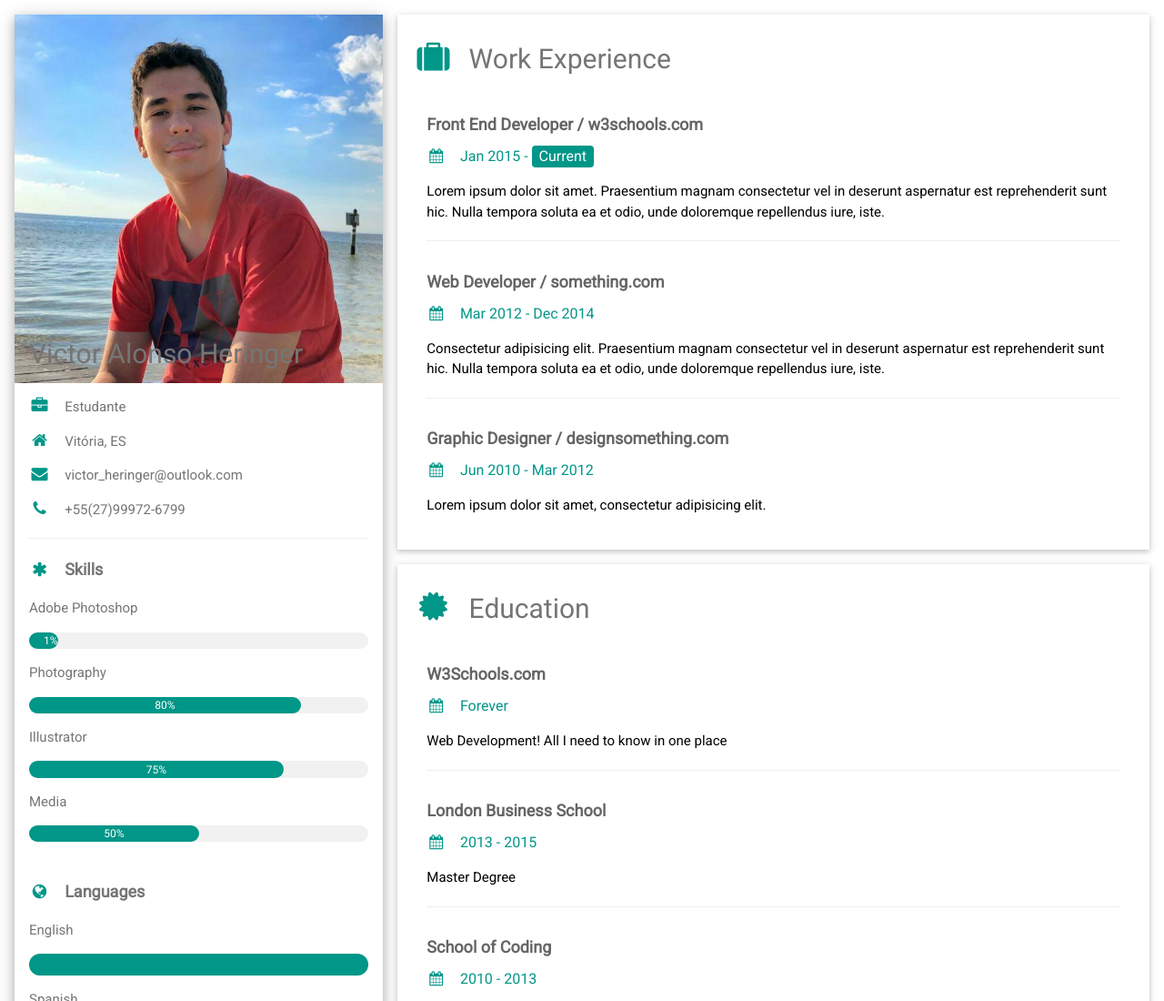
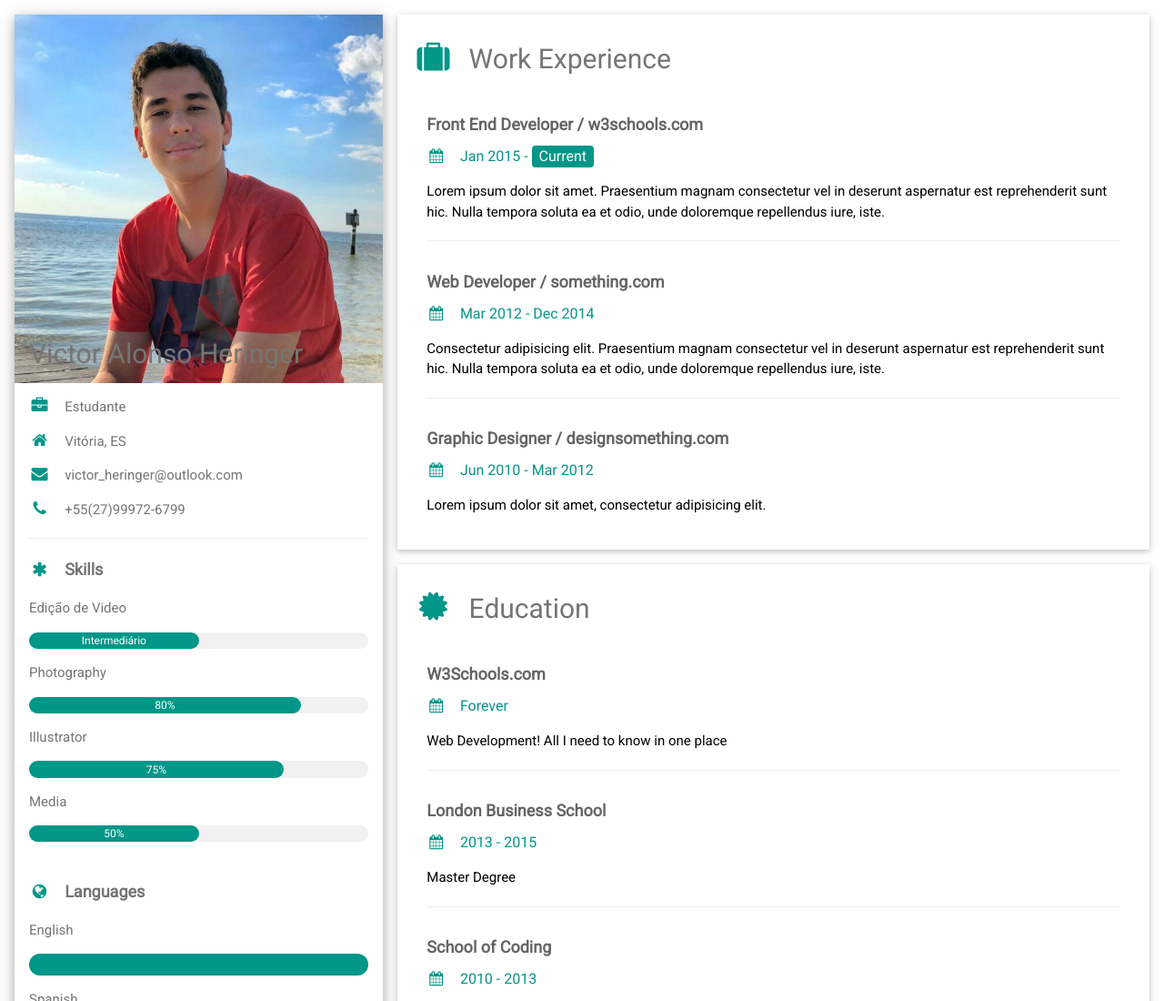
Before and after one commit to Victor-Heringer/Curriculo, a plain HTML site: page index.html in a window 1280 px wide. Shown: the top 1100 px of the page at 91% size. Drawn offline with nearby package versions, Linux system fonts and the light colour scheme.

Commit message:
Update index.html

```diff
--- a/index.html
+++ b/index.html
@@ -31,9 +31,9 @@
               <hr>
 
               <p class="w3-large"><b><i class="fa fa-asterisk fa-fw w3-margin-right w3-text-teal"></i>Skills</b></p>
-              <p>Adobe Photoshop</p>
+              <p>Edição de  Video</p>
               <div class="w3-light-grey w3-round-xlarge w3-small">
-                <div class="w3-container w3-center w3-round-xlarge w3-teal" style="width:1%">1%</div>
+                <div class="w3-container w3-center w3-round-xlarge w3-teal" style="width:50%">Intermediário</div>
               </div>
               <p>Photography</p>
               <div class="w3-light-grey w3-round-xlarge w3-small">
```
